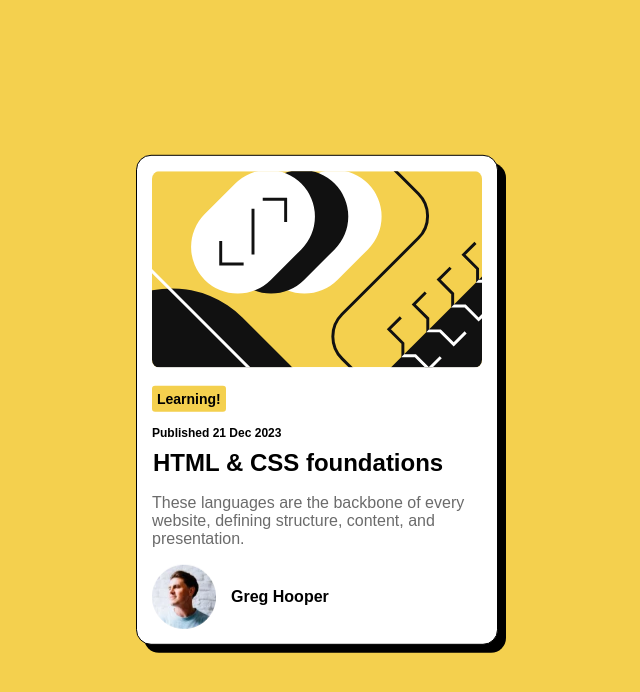
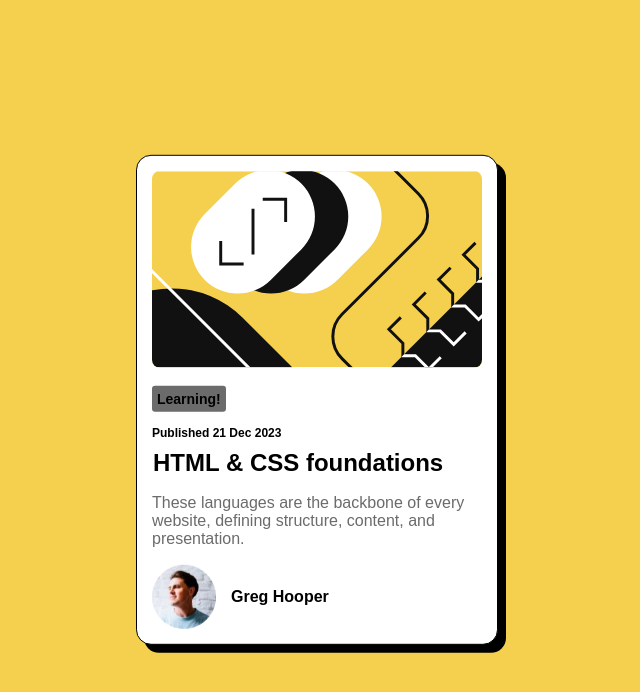
Before and after one commit to gzbite4/blog-preview-card, a plain HTML site: page index.html in a window 1280 px wide. Shown: the whole page, without its empty margins (323-963 px from the left). Drawn offline with Linux system fonts and the light colour scheme; a web font is replaced by a local one.

Commit message:
Small change again

```diff
--- a/style.css
+++ b/style.css
@@ -24,7 +24,8 @@ body {
 
 h3 {
     border-radius: 3px;
-    background-color: hsl(47, 88%, 63%);
+    /* background-color: hsl(47, 88%, 63%); */
+    background-color: hsl(0, 0%, 42%);
     padding: 5px;
     display: inline-block;
     font-size: 14px;
```
